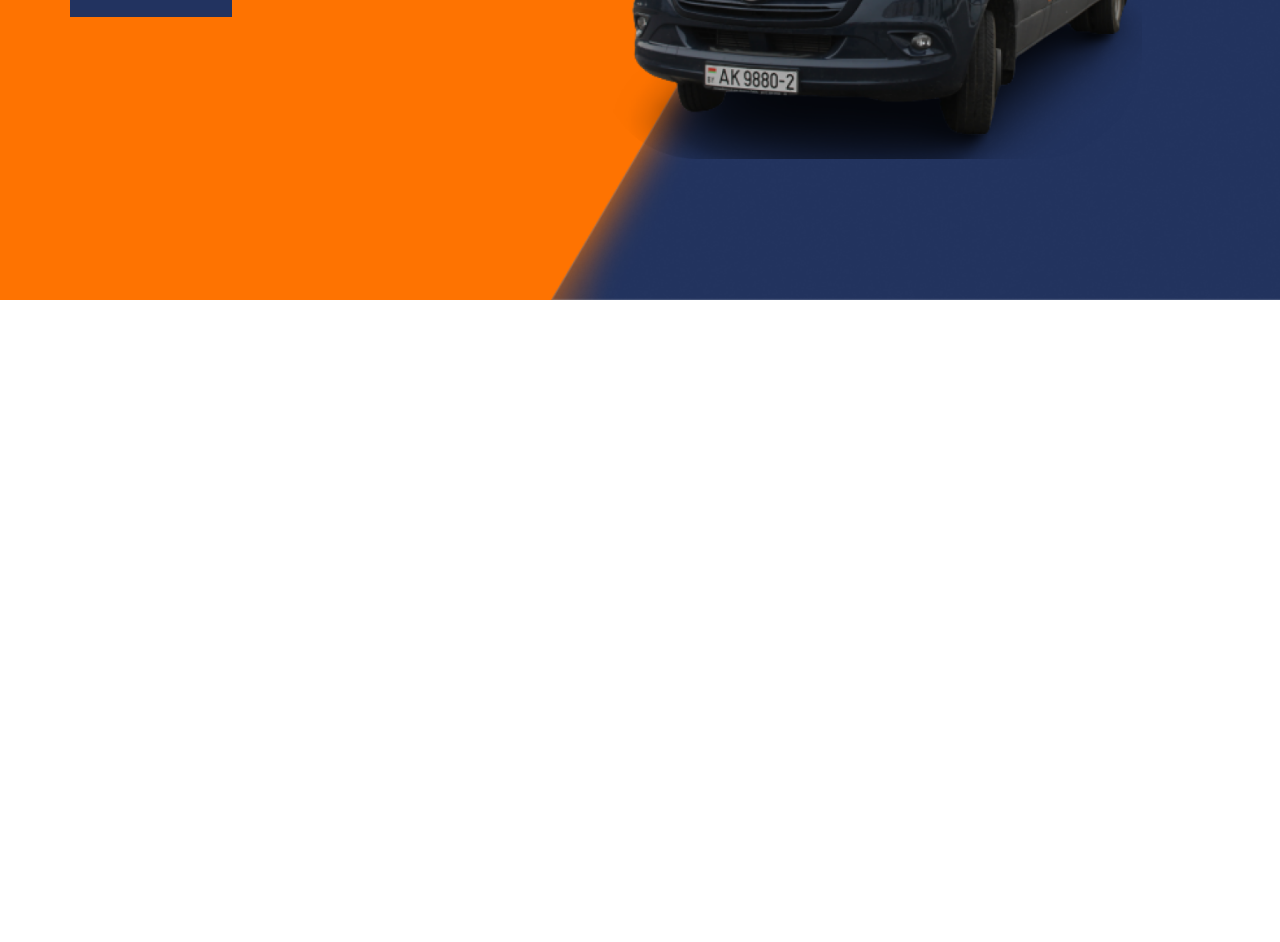
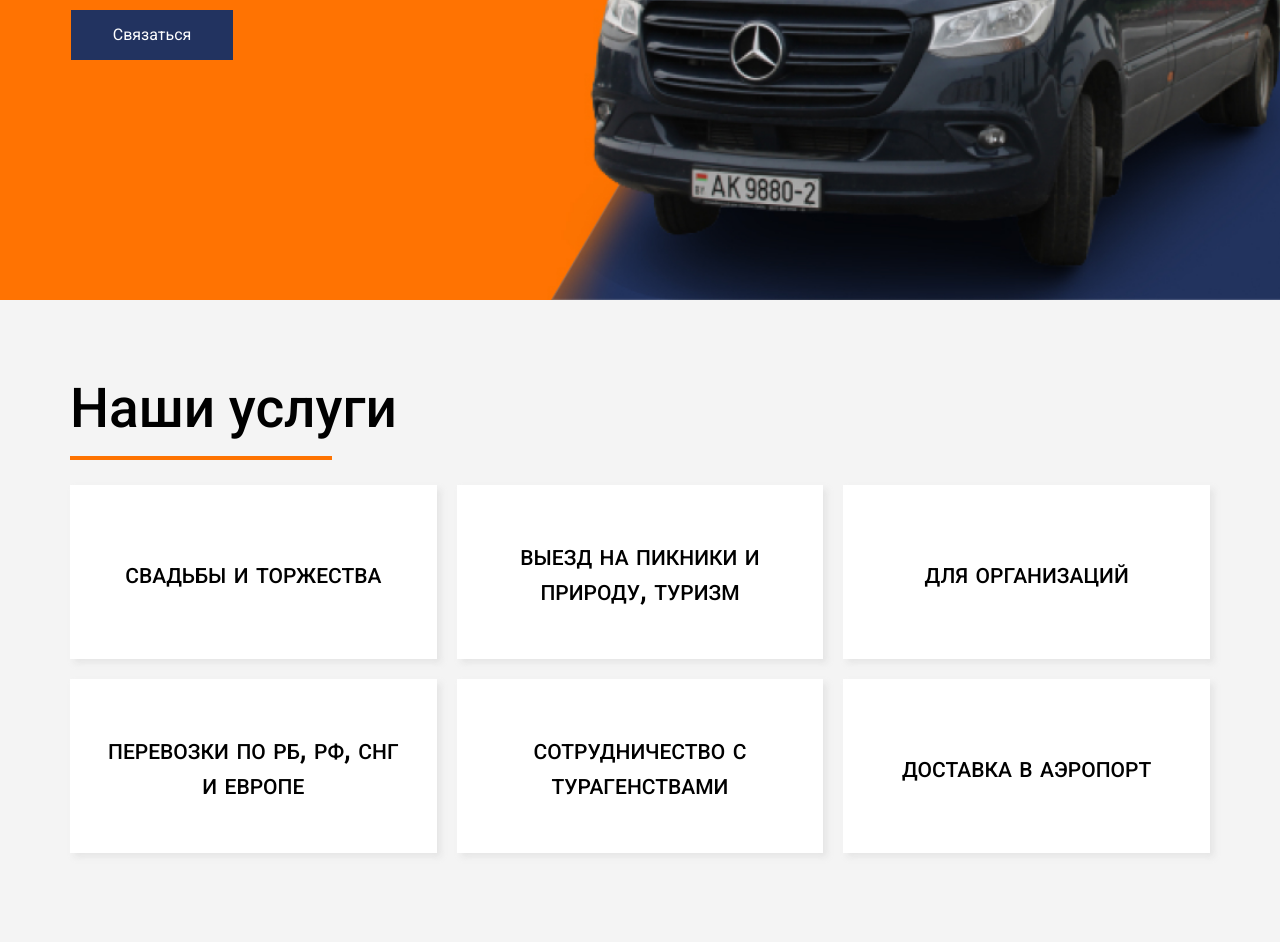
Before and after one commit to Dora-ApplePie/taxobus, a plain HTML site: page index.html in a window 1280 px wide. Shown: the part 500-1442 px from the top of the page. Before the commit the page ends 800 px from the top, so only its background shows below. Drawn offline with Linux system fonts and the light colour scheme.

Commit message:
2 new sec

```diff
--- a/index.html
+++ b/index.html
@@ -95,7 +95,10 @@
         <div class="main-body">
           <div class="main-body-left">
             <div class="main-body-left__text">
-              <h1 class="title-h1">Доставим в любую точку с комфортом!</h1>
+              <h1 class="title-h1">
+                Доставим в любую точку <br />
+                с комфортом!
+              </h1>
             </div>
             <div class="main-body-left__subtext">
               <h2 class="main-body-left__subtext-h2">
@@ -110,12 +113,36 @@
               </button>
             </div>
           </div>
-          <div class="main-body-right">
-            <img
-              class="main-body-right__img"
-              src="/img/bg-car.png"
-              alt="MERCEDES-BENZ"
-            />
+        </div>
+      </div>
+    </section>
+    <section class="section-service">
+      <div class="wrapper">
+        <h2 class="service-title-h2">Наши услуги</h2>
+        <div class="service">
+          <div class="service-item">
+            <h3 class="service-item__title-h3">свадьбы и торжества</h3>
+          </div>
+          <div class="service-item">
+            <h3 class="service-item__title-h3">
+              выезд на пикники и природу, туризм
+            </h3>
+          </div>
+          <div class="service-item">
+            <h3 class="service-item__title-h3">для организаций</h3>
+          </div>
+          <div class="service-item">
+            <h3 class="service-item__title-h3">
+              перевозки по рб, рф, снг и европе
+            </h3>
+          </div>
+          <div class="service-item">
+            <h3 class="service-item__title-h3">
+              сотрудничество с турагенствами
+            </h3>
+          </div>
+          <div class="service-item">
+            <h3 class="service-item__title-h3">доставка в аэропорт</h3>
           </div>
         </div>
       </div>
--- a/style/style.scss
+++ b/style/style.scss
@@ -12,17 +12,14 @@ body{
 
 .wrapper{
   max-width: 1140px;
-  padding-right: 15px;
-  padding-left: 15px;
   margin: 0 auto;
-
 }
 
 .main{
   box-sizing: border-box;
   padding-top: 38px;
   padding-bottom: 40px ;
-  background-image: url(../img/bg.png);
+  background-image: url(../img/bg.jpg);
   background-position:center;
   background-size:cover;
   background-repeat: no-repeat;
@@ -35,8 +32,6 @@ body{
 
 .header{
   max-width: 1140px;
-  padding-right: 15px;
-  padding-left: 15px;
   margin: 0 auto;
   display: flex;
   justify-content: space-between;
@@ -45,12 +40,13 @@ body{
 
 .nav{
   display: flex;
+  align-items:flex-start;
   padding-left: 0;
   margin: 0;
   list-style-type: none;
   font-weight: 400;
   &-item{
-    margin-left: 35px;
+    margin-right: 35px;
 
   }
   &-link{
@@ -115,7 +111,7 @@ body{
     content:'';
     position: absolute;
     width: 214px;
-    border: 1px solid $dark;
+    border-top: 1px solid $dark;
     top: 150px;
     margin-top: -10px;
   }
@@ -124,8 +120,7 @@ body{
 .main-body{
   display: flex;
   flex-direction: row;
-  justify-content: start;
-  margin: 0 auto;
+  margin: 0 490px 0 0;
   max-width: 1140px;
   padding-top: 50px;
   padding-bottom: 120px;
@@ -135,6 +130,7 @@ body{
 .main-body-left{
   display: flex;
   flex-direction: column;
+  justify-content: start;
   &__text{
     padding-bottom: 62px;
     margin-right: 50px;
@@ -148,7 +144,7 @@ body{
 
 .main-body-right__img {
   width: 120%;
-  margin: 0px 0px 0px -35%;
+  margin: 0px 0px 0px -25%;
 }
 
 .main-body-left__subtext{
@@ -168,3 +164,62 @@ body{
     cursor: pointer;
   }
 }
+
+.section-service {
+  background-color: $light;
+  padding-top: 30px;
+  padding-bottom: 100px;
+}
+
+.service {
+  display: grid;
+  grid-template: 1fr 1fr / 1fr 1fr 1fr;
+  grid-gap: 20px 20px;
+  margin-top: 30px;
+  &-title-h2{
+  position: relative;
+  font-family: Roboto;
+  font-style: normal;
+  font-weight: 500;
+  font-size: 55px;
+  line-height: 64px;
+  &::after{
+    content:'';
+    position: absolute;
+    width: 262px;
+    border-top: 4px solid $orange;
+    top: 80px;
+    left: 0;
+
+  }
+  }
+  &-item {
+    background: #FFFFFF;
+    box-sizing: border-box;
+    box-shadow: 4px 4px 6px rgba(188, 188, 188, 0.25);
+    display: flex;
+    align-items: center;
+    text-align: center;
+    justify-content: center;
+    cursor: pointer;
+    transition: 0.3s;
+    &:hover{
+      box-shadow: 0 14px 28px rgba(55, 55, 65, 0.548);
+    }
+  &__title-h3 {
+    margin: 52px 35px;
+    font-family: Roboto;
+    font-style: normal;
+    font-weight: 500;
+    font-variant: small-caps;
+    font-size: 30px;
+    line-height: 35px;
+    display: flex;
+    align-items: center;
+    text-align: center;
+    justify-content: center;
+
+    }
+  }
+
+}
```
Also changed, not shown: img/bg.jpg (added), style/style.css, 1 other file.
